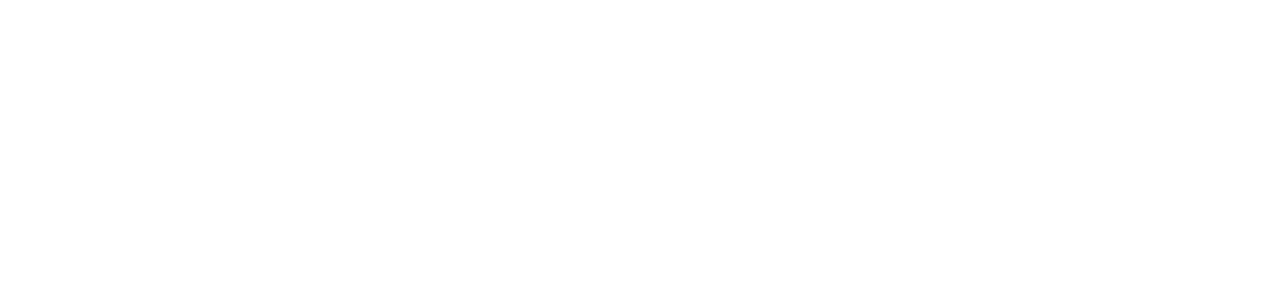
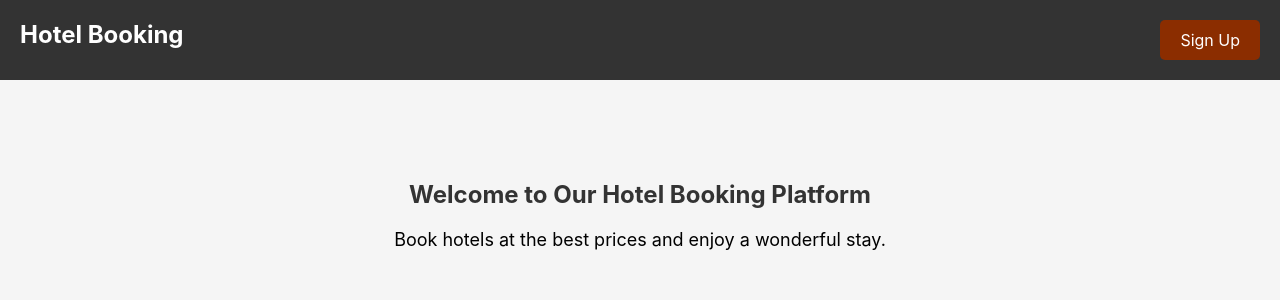
Before and after one commit to Asiphile1/hotel03, a React (Create React App) app: page / in a window 1280 px wide. Before the commit this address had no page. Shown: the top 300 px of the page. Built offline with nearby package versions, Linux system fonts and the light colour scheme.

Commit message:
firebase initialised

```diff
--- a/src/App.js
+++ b/src/App.js
@@ -3,8 +3,9 @@ import React from 'react';
 import { BrowserRouter as Router, Route, Routes } from 'react-router-dom';
 import { Provider } from 'react-redux';
 import store from './store';
-import Login from './components/pages/Login';
-import Register from './components/pages/Register';
+import Home from './components/pages/Home';
+import Login from './components/pages/SignIn';
+import Register from './components/pages/SignUp';
 import AccommodationList from './components/AccomodationList';
 import Booking from './components/pages/Booking';
 import AdminPanel from './components/AdminPanel';
@@ -15,12 +16,13 @@ const App = () => {
     <Provider store={store}>
       <Router>
         <Routes>
+        <Route path="/" element={<Home />} /> {/* Default landing page */}
+          <Route path="/hotels" element={<AccommodationList />} />
           <Route path="/login" element={<Login />} />
           <Route path="/register" element={<Register />} />
-          <Route path="/hotels" element={<AccommodationList />} />
           <Route path="/book/:id" element={<Booking />} />
           <Route path="/admin" element={<AdminPanel />} />
-          {/* <Route path="/payment" element={<Payment />} /> */}
+        {/* <Route path="/payment" element={<Payment />} /> */}
         </Routes>
       </Router>
     </Provider>
--- a/src/components/AccomodationList.js
+++ b/src/components/AccomodationList.js
@@ -1,4 +1,3 @@
-
 import React, { useEffect } from 'react';
 import { useDispatch, useSelector } from 'react-redux';
 import { fetchHotels } from '../actions/hotelActions';
--- a/src/components/pages/Home.css
+++ b/src/components/pages/Home.css
@@ -0,0 +1,46 @@
+.homepage-container {
+    text-align: center;
+    background-color: #f5f5f5;
+    height: 100vh;
+  }
+
+  .navbar {
+    display: flex;
+    justify-content: space-between;
+    padding: 20px;
+    background-color: #333;
+    color: white;
+  }
+
+  .navbar h1 {
+    margin: 0;
+  }
+
+  .navbar-right {
+    display: flex;
+    align-items: center;
+  }
+
+  .signup-button {
+    background-color: #8b2d00;
+    color: white;
+    padding: 10px 20px;
+    border-radius: 5px;
+    text-decoration: none;
+  }
+
+  .signup-button:hover {
+    background-color: #a33d00;
+  }
+
+  .content {
+    margin-top: 100px;
+  }
+
+  .content h2 {
+    color: #333;
+  }
+
+  .content p {
+    font-size: 18px;
+  }
--- a/src/components/pages/Home.js
+++ b/src/components/pages/Home.js
@@ -0,0 +1,25 @@
+import React from 'react';
+import { Link } from 'react-router-dom';
+import './Home.css';
+
+const HomePage = () => {
+  return (
+    <div className="homepage-container">
+      <nav className="navbar">
+        <h1>Hotel Booking</h1>
+        <div className="navbar-right">
+          <Link to="/login" className="signup-button">
+            Sign Up
+          </Link>
+        </div>
+      </nav>
+
+      <div className="content">
+        <h2>Welcome to Our Hotel Booking Platform</h2>
+        <p>Book hotels at the best prices and enjoy a wonderful stay.</p>
+      </div>
+    </div>
+  );
+};
+
+export default HomePage;
--- a/src/components/pages/login.css
+++ b/src/components/pages/SignIn.css
@@ -75,3 +75,18 @@
     background: #8b2d00;
     box-shadow: inset 0 0 0 10px #4d0000;
   }
+
+  .sign-up-link {
+    text-align: center;
+    margin-top: 15px;
+    color: #333;
+  }
+
+  .sign-up-link a {
+    color: #8b2d00;
+    text-decoration: none;
+  }
+
+  .sign-up-link a:hover {
+    text-decoration: underline;
+  }
--- a/src/components/pages/Login.js
+++ b/src/components/pages/SignIn.js
@@ -2,7 +2,8 @@ import React, { useState } from 'react';
 import { useDispatch, useSelector } from 'react-redux';
 import { login } from '../../actions/authActions';
 import { TextField, Button, Typography, Box } from '@mui/material';
-import './login.css';
+import { Link } from 'react-router-dom';
+import './SignIn.css';
 
 const Login = () => {
   const [email, setEmail] = useState('');
@@ -44,11 +45,12 @@ const Login = () => {
           <Button variant="contained" fullWidth onClick={handleSubmit} className="login-button">
             Sign In
           </Button>
+          <Typography className="sign-up-link">
+            Not a member yet? <Link to="/register">Sign Up here</Link>
+          </Typography>
         </Box>
       </Box>
-      <Box className="right-side">
-
-      </Box>
+      <Box className="right-side"></Box>
     </Box>
   );
 };
--- a/src/components/pages/Register.js
+++ b/src/components/pages/SignUp.js
@@ -2,7 +2,7 @@ import React, { useState } from 'react';
 import { useDispatch, useSelector } from 'react-redux';
 import { register } from '../../actions/authActions';
 import { TextField, Button, Box, Typography } from '@mui/material';
-import './Register.css';
+import './SignUp.css'
 
 const Register = () => {
   const [firstName, setFirstName] = useState('');
@@ -60,7 +60,7 @@ const Register = () => {
         </Box>
         {authError && <Typography color="error">{authError.message}</Typography>}
         <Button variant="contained" onClick={handleSubmit} className="register-button">
-          Sign In
+          Sign Up
         </Button>
       </Box>
     </Box>
--- a/src/firebase.js
+++ b/src/firebase.js
@@ -1,15 +1,15 @@
-
 import { initializeApp } from 'firebase/app';
 import { getAuth } from 'firebase/auth';
 import { getFirestore } from 'firebase/firestore';
 
 const firebaseConfig = {
-  apiKey: "YOUR_API_KEY",
-  authDomain: "YOUR_AUTH_DOMAIN",
-  projectId: "YOUR_PROJECT_ID",
-  storageBucket: "YOUR_STORAGE_BUCKET",
-  messagingSenderId: "YOUR_MESSAGING_SENDER_ID",
-  appId: "YOUR_APP_ID"
+  apiKey: "AIzaSyCowNt6XNrP6tL8K7MhQ3IIZcc-LURH3n8",
+  authDomain: "hotel-app-9e0d7.firebaseapp.com",
+  projectId: "hotel-app-9e0d7",
+  storageBucket: "hotel-app-9e0d7.appspot.com",
+  messagingSenderId: "564221027721",
+  appId: "1:564221027721:web:3592ab828ce20f10182d58",
+  measurementId: "G-LN50B205BG"
 };
 
 const app = initializeApp(firebaseConfig);
```
Also changed, not shown: src/components/pages/SignUp.css (renamed from src/components/pages/Register.css).
